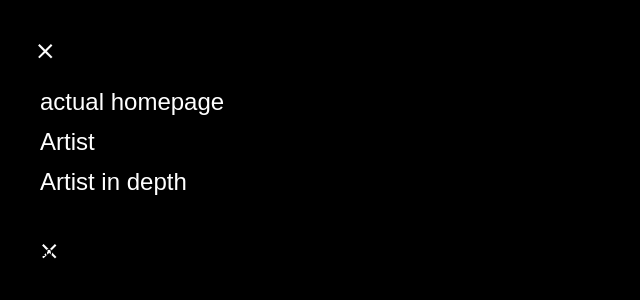
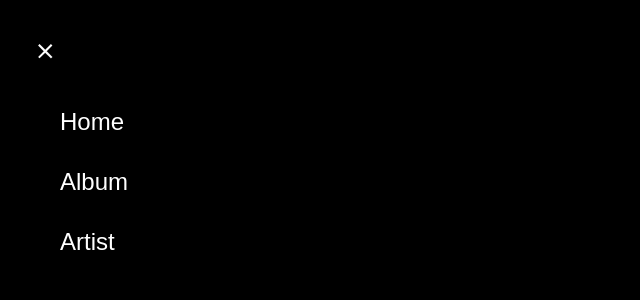
Before and after one commit to sadblondeboi/music-artist-browser-vue, a Vue app: page /Artist in a window 1280 px wide. Both pictures are taken after a click on the button 85 px from the left and 70 px from the top of the page. Shown: the top 300 px of the page, without its empty margins (0-640 px from the left). Built offline with nearby package versions, Linux system fonts and the light colour scheme.

Commit message:
reworked router transitions
FINALLY fixed transitions (almost working but it looks good enough)

```diff
--- a/src/App.vue
+++ b/src/App.vue
@@ -1,24 +1,22 @@
 <template>
   <div id="app">
-    <transition :name="this.transitionName" >
-      <router-view @sidebar-change="showSidebar = $event;"> </router-view>
+          <Sidebar @sidebar-change="setShowSidebar($event)">
+          </Sidebar>
+    <transition :name="this.transitionName"
+                @enter="this.closeSidebarPanel">
+      <router-view> </router-view>
     </transition>
-    <!-- <Home /> -->
   </div>
 </template>
 
 <script>
-// import Home from './components/Home.vue';
-// import Header from './components/Header.vue';
-// import Sidebar from '@/components/Sidebar.vue'
-import { mutations } from '@/store.js'
+import Sidebar from '@/components/Sidebar.vue'
+import { store, mutations } from '@/store.js'
 
 export default {
   name: 'app',
   components: {
-    // Sidebar,
-    // Home,
-    // Header
+    Sidebar,
   },
   data () {
     return {
@@ -26,18 +24,25 @@ export default {
     }
   },
   methods: {
-      transitionNameEvent(event) {
-          this.transitionName = event;
-      },
-      closeSidebarPanel: mutations.toggleNav
+    setShowSidebar(event) {
+      this.showSidebar = event;
+    },
+    onEnterCloseSidebar() {
+      if (this.showSidebar == true){
+        this.showSidebar = false;
+      }
+    },
+    closeSidebarPanel: mutations.toggleNav,
   },
   computed: {
     transitionName() {
       return this.showSidebar ? "sidebar-anim" : "router-anim";
     },
+    isPanelOpen() {
+      return store.isNavOpen;
+    },
   }
 }
-
 </script>
 
 <style>
@@ -118,7 +123,8 @@ body {
 }
 
 /* sidebar animations */
-/* być może należy zmienić kierunki animacji na przeciwne, ale nie jestem pewien bo nie działa */
+/* tutaj jest do zmiany na enter/leave-active, ale ze względu na to że nie chcę marnować więcej czasu jest niedopracowane. View, do którego przechodzimy,
+nie wchodzi jednocześnie z wychodzeniem sidebara */
 .sidebar-anim-enter-active{
     animation: right .5s;
     transition: all ease;
--- a/src/components/Header.vue
+++ b/src/components/Header.vue
@@ -1,14 +1,10 @@
 <template>
 	<div>
-		<Sidebar @sidebar-change="$emit('sidebar-change', $event)"/>
+
 		<div class="header">
 			<BackButton/>
 			<MenuButton/>
 			<button class="btn-favourite"></button>
-
-			<!-- <input type="image" alt="fu" src="../assets/img/back_button.png"/>
-			<input type="image" alt="fu1" src="../assets/img/menu_button.png"/>
-			<input type="image" alt="fu2" src="../assets/img/favourite_button.png"/>-->
 		</div>
 	</div>
 </template>
@@ -16,13 +12,11 @@
 <script>
 import MenuButton from "@/components/buttons/MenuButton.vue"
 import BackButton from "@/components/buttons/BackButton.vue"
-import Sidebar from "@/components/Sidebar.vue"
 
 export default {
 	name: "Header",
 	components: {
 		MenuButton,
-		Sidebar,
 		BackButton
 	},
 	methods: {
--- a/src/components/Sidebar.vue
+++ b/src/components/Sidebar.vue
@@ -4,20 +4,19 @@
     <transition name="slide">
       <div v-if="isPanelOpen" class="sidebar-panel">
         <div class="inside-header">
-          <button @click="closeSidebarPanel"></button>
+          <button class ="closeButton" @click="toggleSidebarPanel"></button>
         </div>
         <ul class="sidebar-panel-nav">
           <li>
-            <a href="/Home">actual homepage</a>
+            <button class="nav-button" @click="routerChange('/Home/')">Home</button>
           </li>
           <li>
-            <a href="/">Artist</a>
+            <button class="nav-button" @click="routerChange('/')">Album</button>
           </li>
           <li>
-            <a href="/artist">Artist in depth</a>
+            <button class="nav-button" @click="routerChange('/Artist')">Artist</button>
           </li>
         </ul>
-        <button @click="routerChange('/')">Go to Foo</button>
       </div>
     </transition>
   </div>
@@ -28,9 +27,8 @@ import { store, mutations } from "@/store.js";
 
 export default {
   methods: {
-    closeSidebarPanel: mutations.toggleNav,
+    toggleSidebarPanel: mutations.toggleNav,
     routerChange(path) {
-      this.closeSidebarPanel();
       this.$router.push(path);
     }
   },
@@ -101,19 +99,23 @@ ul.sidebar-panel-nav {
   list-style-type: none;
 }
 
-ul.sidebar-panel-nav > li > a {
+button {
+  cursor: pointer;
+  border: none;
+  padding: 20px 20px;
+}
+
+.closeButton {
+  background: url(../assets/close.svg) no-repeat;
+  background-position: center center;
+}
+
+.nav-button {
   color: #fff;
   text-decoration: none;
   font-size: 1.5rem;
   display: block;
   padding-bottom: 0.5em;
-}
-
-button {
-  cursor: pointer;
-  border: none;
-  padding: 20px 20px;
-  background: url(../assets/close.svg) no-repeat;
-  background-position: center center;
+  background: none;
 }
 </style>
--- a/src/views/ArtistPage.vue
+++ b/src/views/ArtistPage.vue
@@ -1,6 +1,5 @@
 <template>
   <div class="workpls">
-  <router-link to="/"> kurwaaa</router-link>
   <section>
     <div class="vinyl-box">
       <img class="vinyl-img" src="../assets/vinyl1x.png">
--- a/src/views/Homepage.vue
+++ b/src/views/Homepage.vue
@@ -3,7 +3,6 @@
 	<div class="header">
 		<MenuButton/>
 	</div>
-	<Sidebar/>
 <div class="wrapper">
 	<h2>Explore</h2>
 	<h4>tu będzie header ale mi sie go nie chce robic jeszcze</h4>
@@ -21,7 +20,6 @@
 <script>
 import ArtistTile from '../components/ArtistTile.vue'
 import MenuButton from "@/components/buttons/MenuButton.vue"
-import Sidebar from "@/components/Sidebar.vue"
 
 const db = require("@/models/Artists.json");
 
@@ -29,7 +27,6 @@ export default {
 	components: {
 		ArtistTile,
 		MenuButton,
-		Sidebar
 	},
 	data () {
 		return {
```
